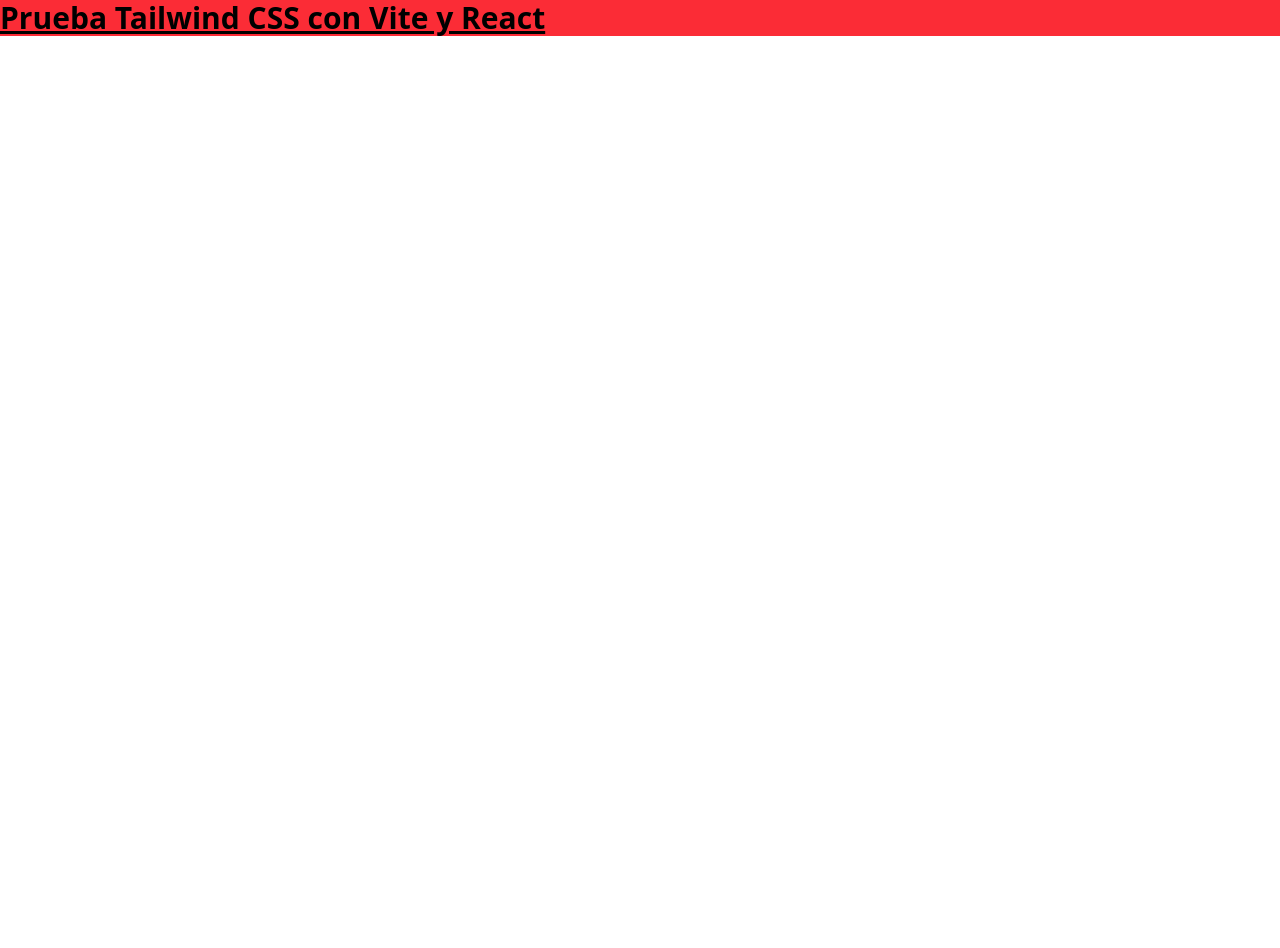
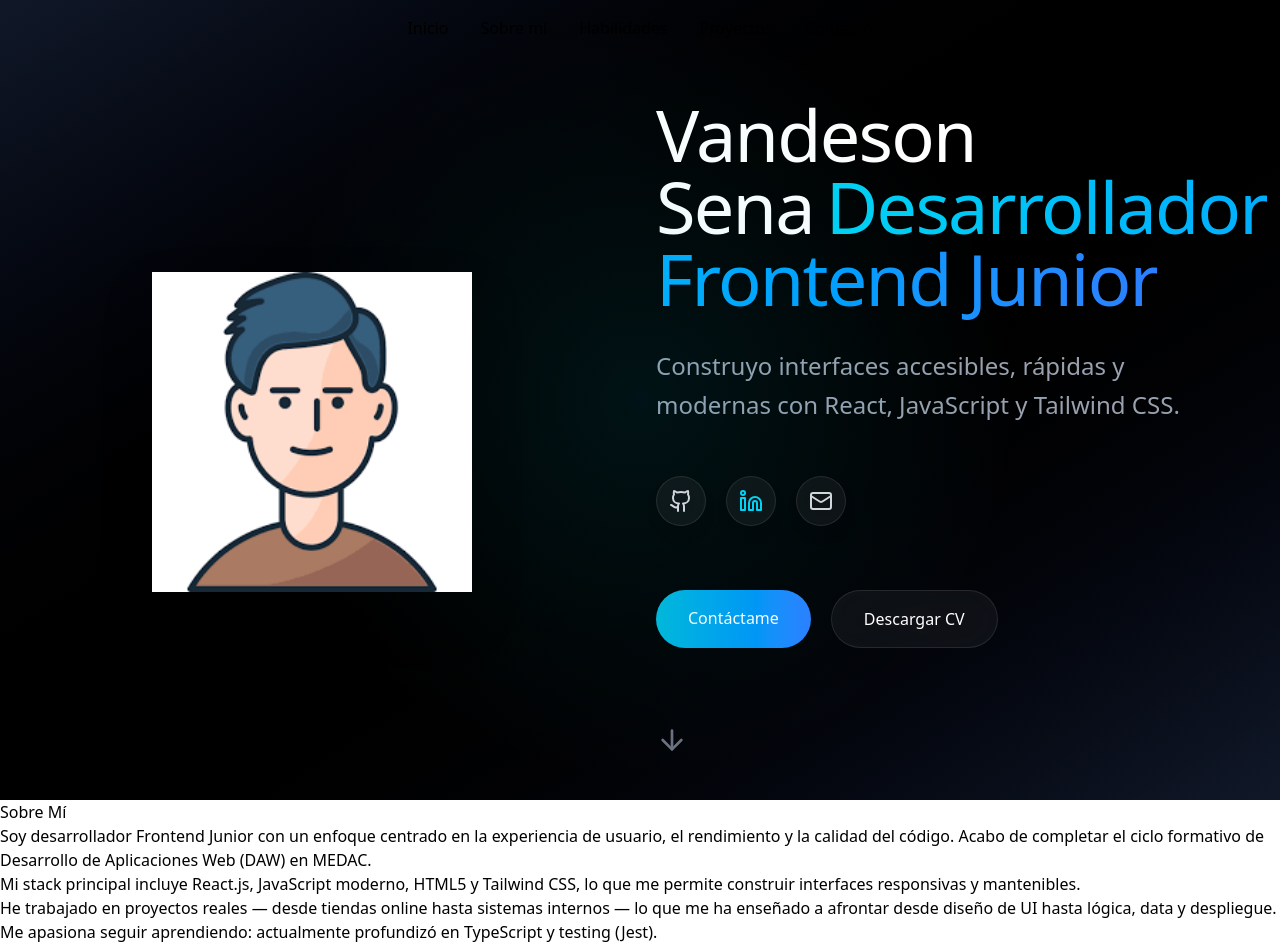
Before and after one commit to vandeson2/mi-portafolio, a React (Vite) app: page / in a window 1280 px wide. Shown: the top 948 px of the page. Before the commit the page ends 800 px from the top, so only its background shows below. Built offline with nearby package versions, Linux system fonts and the light colour scheme.

Commit message:
Añadito contenidos de NavBar, hero, About. Añadido estilos del hero y colocación del navbar

```diff
--- a/package.json
+++ b/package.json
@@ -11,6 +11,7 @@
   },
   "dependencies": {
     "@tailwindcss/vite": "^4.1.17",
+    "lucide-react": "^0.556.0",
     "react": "^19.2.0",
     "react-dom": "^19.2.0",
     "react-router-dom": "^7.10.1",
--- a/src/App.jsx
+++ b/src/App.jsx
@@ -1,13 +1,18 @@
-
+import React from "react"
+import { Hero } from "./components/Hero"
+import { NavBar } from "./components/NavBar"
+import { About } from "./components/About"
 
 
 function App() {
 
   return (
-    <div className='bg-red-500'>
-      <h1 className='text-3xl font-bold underline'>
-        Prueba Tailwind CSS con Vite y React
-      </h1>
+    <div className="min-h-screen bg-white">
+      <NavBar />
+      <main>
+        <Hero />
+        <About />
+      </main>
     </div>
   )
 }
--- a/src/components/About.jsx
+++ b/src/components/About.jsx
@@ -0,0 +1,40 @@
+
+
+export function About(){
+
+    return (
+        <section id="sobre-mi">
+
+            <div>
+                <div>
+                    <h2>Sobre Mí</h2>
+                </div>
+
+                <div>
+                    <div>
+                        <p>
+                           Soy desarrollador Frontend Junior con un enfoque centrado en la experiencia
+                           de usuario, el rendimiento y la calidad del código. Acabo de completar el ciclo
+                           formativo de Desarrollo de Aplicaciones Web (DAW) en MEDAC.
+                        </p>
+                        <p>
+                            Mi stack principal incluye React.js, JavaScript moderno, HTML5 y Tailwind CSS,
+                            lo que me permite construir interfaces responsivas y mantenibles.
+                        </p>
+                        <p>
+                           He trabajado en proyectos reales — desde tiendas online hasta sistemas
+                           internos — lo que me ha enseñado a afrontar desde diseño de UI hasta lógica,
+                           data y despliegue. Me apasiona seguir aprendiendo: actualmente profundizó en
+                           TypeScript y testing (Jest).
+                        </p>
+                        <p>
+                            Busco un primer empleo en Málaga o entorno remoto, donde pueda aportar
+                            desde el primer día, aprender en equipo y crecer profesionalmente.
+                        </p>
+                    </div>
+                </div>
+            </div>
+
+        </section>
+    )
+}
--- a/src/components/Hero.jsx
+++ b/src/components/Hero.jsx
@@ -0,0 +1,94 @@
+import {  Github,Linkedin, Mail, ArrowDown } from "lucide-react"
+import avatar from "../assets/avatar.png"
+
+export function Hero(){
+    const scrollToAbout = () => {
+        document.querySelector("·sobre-mi")
+        ?.scrollIntoView({behavior: 'smooth'});
+    };
+
+    return (
+        <section
+            className="min-h-screen flex items-center justify-center pt-16 overflow-hidden relative bg-gradient-to-br from-gray-900 via-black to-gray-900 "
+            id="inicio"
+        >
+            <div className="absolute inset-0 bg-[radial-gradient(circle_at_50%_50%,rgba(6,182,212,0.1),transparent_50%)]"></div>
+            <div className="absolute inset-0 bg-[radial-gradient(circle_at_80%_20%, rgba(6,182,212,0.08), transparent_40%)]"></div>
+            <div className="grid md:grid-cols-2 gap-8 items-center">
+                {/*Foto de perfil*/}
+                <div className="flex items-center justify-center">
+                    <div className="relative w-80 h-96">
+                        <img
+                        src={avatar} alt="foto de perfil"
+                        className="w-full h-full object-contain drop-shadow-2xl"
+                        />
+                    </div>
+                </div>
+
+                {/*Contenido de texto*/}
+                <div className="space-y-8 text-left">
+                <h1 className="text-5xl sm:text-6xl lg:text-7xl text-white tracking-tight">
+                        Vandeson Sena
+                        <span className="bg-gradient-to-r from-cyan-400 to-blue-500 bg-clip-text text-transparent ml-3">
+                        Desarrollador Frontend Junior
+                        </span>
+                    </h1>
+                    <p
+                        className=" text-xl sm:text-2xl max-w-xl text-gray-400 leading-relaxed"
+                    >
+                        Construyo interfaces accesibles, rápidas y modernas con React, JavaScript y Tailwind CSS.
+                    </p>
+
+                    <div className="flex justify-start gap-5 pt-5">
+                        <a
+                            href="#"
+                            className="p-3 rounded-full bg-white/5 backdrop-blur-xl shadow-lg hover:bg-white/10 trasition-all duration-300 hover:scale-110 transform border border-white/10"
+
+                        >
+                            <Github className="text-gray-300" size={24}/>
+                        </a>
+                        <a
+                            href="#"
+                             className="p-3 rounded-full bg-white/5 backdrop-blur-xl shadow-lg hover:bg-white/10 trasition-all duration-300 hover:scale-110 transform border border-white/10"
+                        >
+                            <Linkedin className="text-cyan-400" size={24}/>
+                        </a>
+                        <a
+                            href="#"
+                             className="p-3 rounded-full bg-white/5 backdrop-blur-xl shadow-lg hover:bg-white/10 trasition-all duration-300 hover:scale-110 transform border border-white/10"
+                        >
+                            <Mail className="text-gray-300" size={24}/>
+                        </a>
+                    </div>
+
+                    <div className="flex flex-col sm:flex-row justify-start gap-5 pt-8">
+                        <a
+                            href="#contacto"
+                            onClick={(e) => {
+                                e.preventDefault();
+                                document.querySelector("#contacto")
+                                ?.scrollIntoView({behavior: "smoot"});
+                            }}
+                            className="inline-block px-8 py-4 bg-gradient-to-r from-cyan-500 to-blue-500 text-white rounded-full hover:shadow-2xl hover:shadow-cyan-500/50 transition-all duration-300 hover:scale-105"
+                        >
+                            Contáctame
+                        </a>
+
+                        <a
+                            className="inline-block text-white  rounded-full px-8 py-4 bg-white/5 border border-white/10 backdrop-blur-xl hover:bg-white/10 transition-all duration-300 hover:scale-105 "
+                        >
+                            Descargar CV
+                        </a>
+                    </div>
+
+                    <button
+                        onClick={scrollToAbout}
+                        className="inline-block text-gray-500 animate-bounce mt-12 hover:text-cyan-400 transition-colors"
+                    >
+                        <ArrowDown size={32} />
+                    </button>
+                </div>
+            </div>
+        </section>
+    )
+}
--- a/src/components/NavBar.jsx
+++ b/src/components/NavBar.jsx
@@ -0,0 +1,84 @@
+import { useState, useEffect } from "react"
+import {Menu, X} from "lucide-react"
+
+export function NavBar(){
+
+    const [isOpenMenu, setIsOpenMenu] = useState(false);
+    const [isScrolled, setIsScrolled] = useState(false);
+
+    useEffect(() => {
+        const handleScroll = () => {
+            setIsScrolled(windows.scrollY > 20);
+        };
+        //Escucha el evento scroll
+        window.addEventListener('scroll', handleScroll);
+        //Limpieza de evento
+        return () => {
+            window.removeEventListener('scroll', handleScroll);
+        }
+    }, []);
+
+    const scrollSection = (e, href) => {
+        e.preventDefault();
+        const element = document.querySelector(href);
+        if(element){
+            element.scrollIntoView({behavior: 'smooth'});
+            setIsOpenMenu(false);
+        }
+    };
+
+
+    const navItems = [
+        {name: 'Inicio', href:'#'},
+        {name: 'Sobre mí', href:'#'},
+        {name: 'Habilidades', href:'#'},
+        {name: 'Proyectos', href:'#'},
+        {name: 'Contacto', href:'#'},
+
+    ];
+
+    return (
+    <nav className="fixed top-4 left-0 right-0 z-50 flex justify-center px-4">
+        <div>
+            {/*Menu*/}
+            <div className="hidden md:flex space-x-8">
+            {navItems.map((item) => (
+                <a
+                    key={item.name}
+                    href={item.href}
+                >
+                    {item.name}
+                </a>
+            ))}
+
+            </div>
+            {/*Botón movil */}
+            <button
+                className="md:hidden text-gray-300"
+                onClick={() => setIsOpenMenu(!isOpenMenu)}
+            >
+                {isOpenMenu ? <X size={20} /> : <Menu size={20} />}
+            </button>
+        </div>
+
+        {/*Menu movil*/}
+        {isOpenMenu && (
+            <div className="md:hidden">
+                <div>
+                    {navItems.map((item) => (
+                        <a
+                            key={item.name}
+                            href={item.href}
+                            className="block px-3 py-2 text-gray-300"
+                        >
+                            {item.name}
+                        </a>
+                    ))}
+                </div>
+            </div>
+        )}
+    </nav>
+
+    )
+
+}
```
Also changed, not shown: src/assets/avatar.png (added), 1 other file (tests, documents, lock files or other folders).
